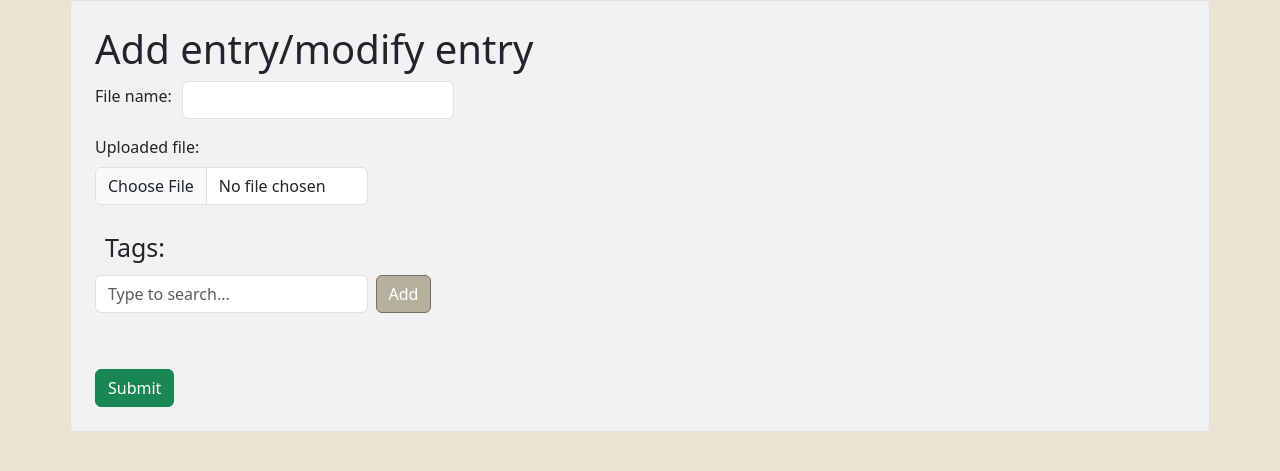
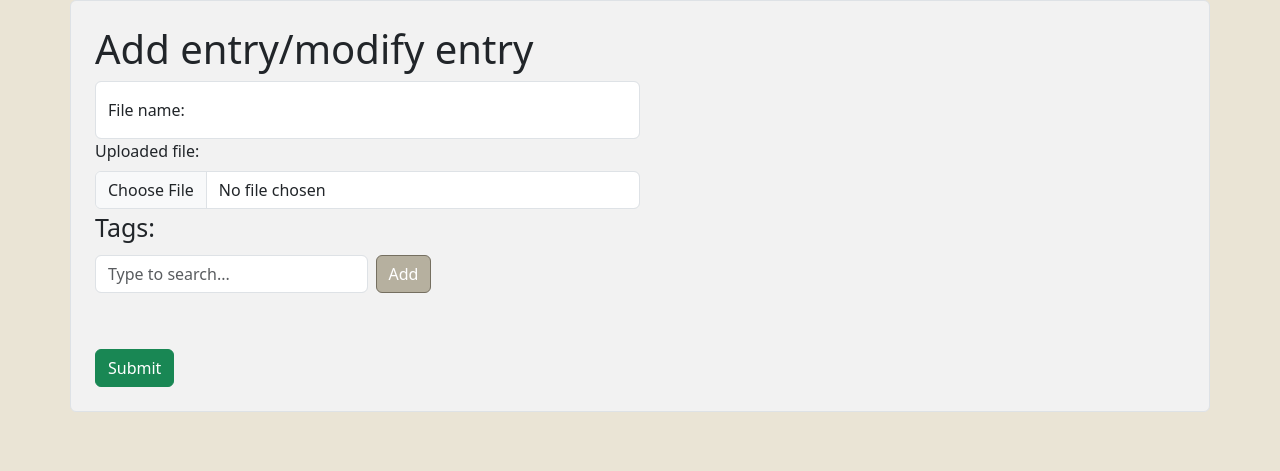
Before and after one commit to KSIUJ/Mordor-2.0, a Python web app: template app/templates/fileUpload.html in a window 1280 px wide. Shown: the part 44-515 px from the top of the page. Run offline with Jinja, Linux system fonts and the light colour scheme; the template is opened without the code that fills it, so the values that code supplies are empty.

Commit message:
upload page repair

```diff
--- a/app/templates/fileUpload.html
+++ b/app/templates/fileUpload.html
@@ -2,8 +2,6 @@
 <html lang="en">
 <head>
     <link href="https://cdn.jsdelivr.net/npm/bootstrap@5.3.2/dist/css/bootstrap.min.css" rel="stylesheet">
-    <script src="/static/js/utils/manageTagList.js"></script>
-    <script src="/static/js/fileUpload.js"></script>
     <meta charset="UTF-8">
     <title>Upload a file</title>
     <style>
@@ -12,6 +10,7 @@
             padding: 20px;
         }
         #updateForm {
+            margin: 0 auto;
             background-color: #F2F2F2;
         }
         #addTagBtn{
@@ -25,32 +24,39 @@
           background-color: #756F60;
           color: white;
         }
+        .form-label{
+            margin-right: 20px;
+        }
+        .btn-success{
+            margin-top: 40px;
+        }
     </style>
 </head>
 <body>
     {% include "navbar.html" %}
-    <div class="container border rounded p-4" id="updateForm">
+    <form action="/user/upload" method="post" enctype="multipart/form-data"
+      class="container border rounded p-4" id="updateForm">
         <h1>Add entry/modify entry</h1>
-        <div class="d-flex align-items-center mb-3">
-            <label class="form-label" for="fileName">File name:</label>
-            <input class="form-control w-25" type="text" id="fileName" style="margin-left: 10px">
+
+        <div class="form-floating">
+            <input class="form-control w-50" type="text" id="fileName" name="name" placeholder="File name:">
+            <label for="fileName">File name:</label>
         </div>
         <label class="form-label" for="uploadedFile">Uploaded file:</label>
-        <input class="form-control w-25" type="file" id="uploadedFile" name = "uploadedFile"><br>
-        <label class="form-label" for="tags" style="font-size: 25px; margin-left: 10px">Tags:</label>
+        <input class="form-control w-50" type="file" id="uploadedFile" name="file">
 
+        <label class="form-label" for="tags" style="font-size: 25px">Tags:</label>
         <div class="d-flex align-items-center mb-3">
-            <input class="form-control w-25" list="tagOptions"
-                   id="tags" placeholder="Type to search...">
-            <datalist id="tagOptions">
-            </datalist>
+            <input class="form-control w-25" list="tagOptions" id="tags" placeholder="Type to search...">
+            <datalist id="tagOptions"></datalist>
             <button type="button" class="btn btn-primary ms-2" id="addTagBtn">Add</button>
         </div>
 
         <ul id="selectedTags" class="list-inline tag-list"></ul>
-        <button id="submit" class="btn btn-success" style="margin-top: 40px">Submit</button>
-    </div>
-
+        <input type="hidden" name="tags" id="tagsInput">
+        <button type="submit" class="btn btn-success">Submit</button>
+    </form>
+    <script src="/static/js/utils/manageTagList.js"></script>
     <script src="https://cdn.jsdelivr.net/npm/bootstrap@5.3.2/dist/js/bootstrap.bundle.min.js"></script>
 </body>
 </html>
```
Also changed, not shown: app/static/js/fileUpload.js (deleted, +0 -54 lines).
